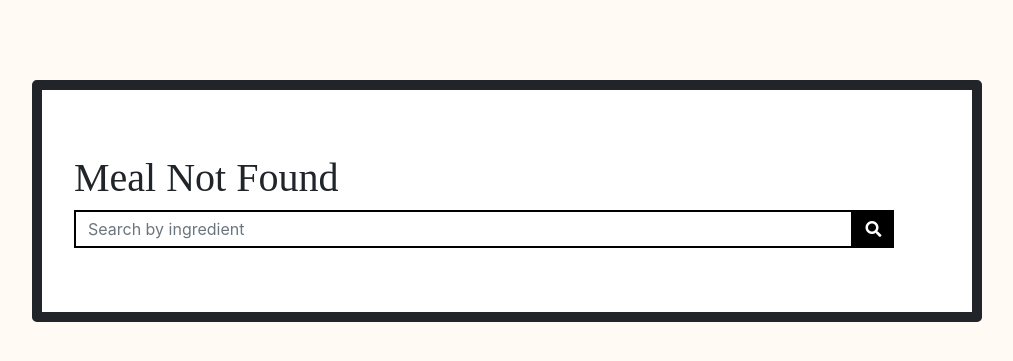
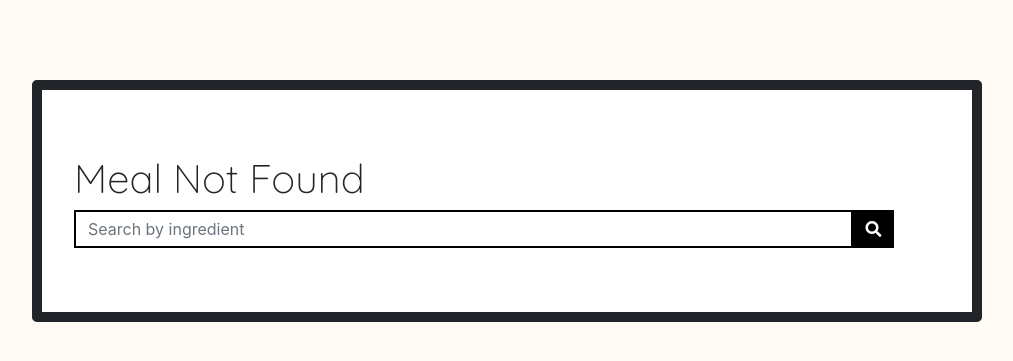
Before and after one commit to ajdil91/recipe-suggester, a Django app: page /meal_not_found/ in a window 1280 px wide. Shown: the part 56-417 px from the top of the page, without its empty margins (133-1146 px from the left). Run offline with Django 3.2, Linux system fonts and the light colour scheme; parts of the project's set-up code (start-up, migrations or seed data) failed here and were passed over; some libraries are stand-ins or nearby versions.

Commit message:
updated font-family on meal not found page

```diff
--- a/recipe_app/templates/recipe_app/meal_not_found.html
+++ b/recipe_app/templates/recipe_app/meal_not_found.html
@@ -6,7 +6,7 @@
 
 <div class="container">
    <div class="jumbotron" id="add-recipe-form">
-        <h1>Meal Not Found</h1>
+        <h1 style="font-family: 'Quicksand';">Meal Not Found</h1>
         <form class="form-inline active-white" method="GET">
            {% csrf_token %}
               <input type="text" class="form-control list-page-search" name="search" placeholder="Search by ingredient" aria-label="Search" aria-describedby="basic-addon2">
```
